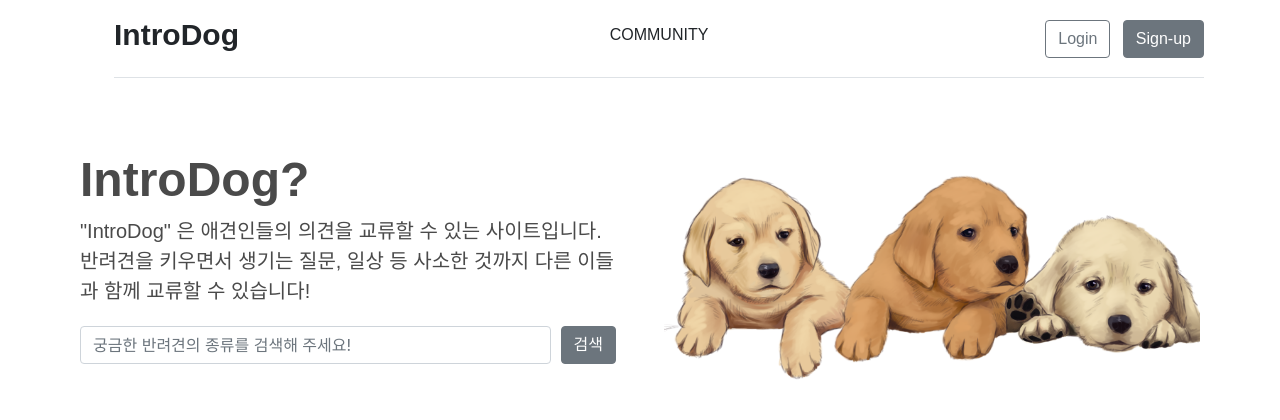
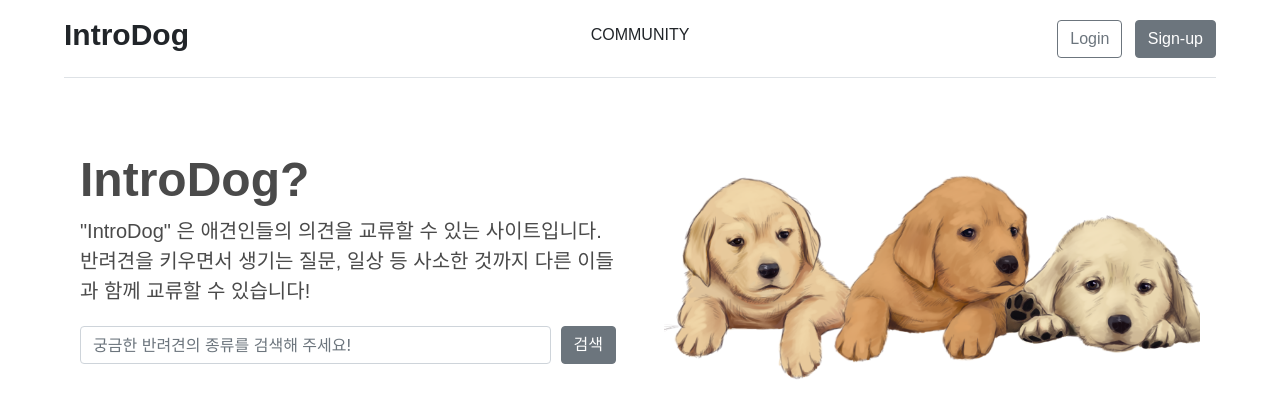
Before and after one commit to jinsDevelopment/myDog, a Flask app: page / in a window 1280 px wide. Shown: the top 420 px of the page. Run offline with Flask 2, Linux system fonts and the light colour scheme; data that the repository does not hold is empty; some libraries are stand-ins or nearby versions.

Commit message:
Edit css: main

```diff
--- a/static/css/main.css
+++ b/static/css/main.css
@@ -1,5 +1,8 @@
 body {
   padding-right: 0 !important;
+}
+.container {
+  padding: 0;
 }
 /**********************************
  * banner
@@ -28,7 +31,7 @@ body {
   display: inline-block;
   margin: 0;
   padding: 10px;
-  column-width: 200px;
+  column-width: 180px;
   column-gap: 15px;
 }
 .thumbnail {
```
